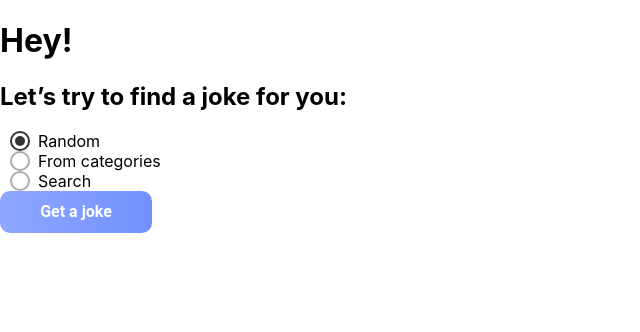
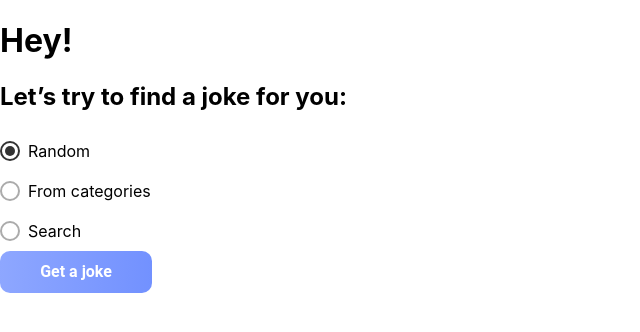
Before and after one commit to kdrshvolia/msi2020-frontend-development-test, a React (Create React App) app: page / in a window 1280 px wide. Shown: the top 332 px of the page, without its empty margins (0-640 px from the left). Built offline with nearby package versions, Linux system fonts and the light colour scheme; no server answers.

Commit message:
Updates RadioWrapper styles

```diff
--- a/src/components/Radio/StyledComponents.js
+++ b/src/components/Radio/StyledComponents.js
@@ -1,7 +1,7 @@
 import styled, { css } from 'styled-components';
 
 const RadioWrapper = styled.div`
-  padding: 0 10px;
+  padding: 10px 0;
 `;
 
 const CustomRadio = styled.input`
```
